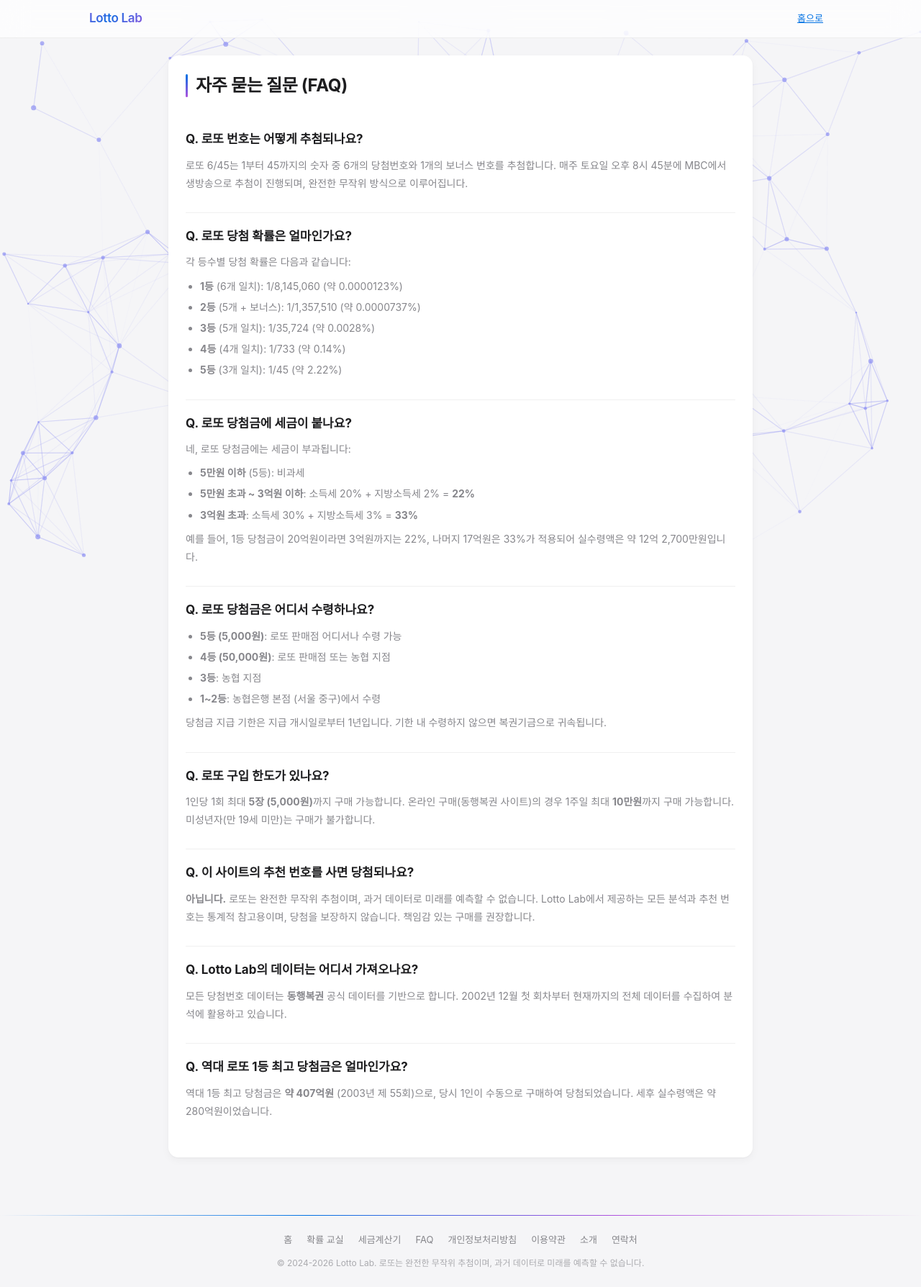
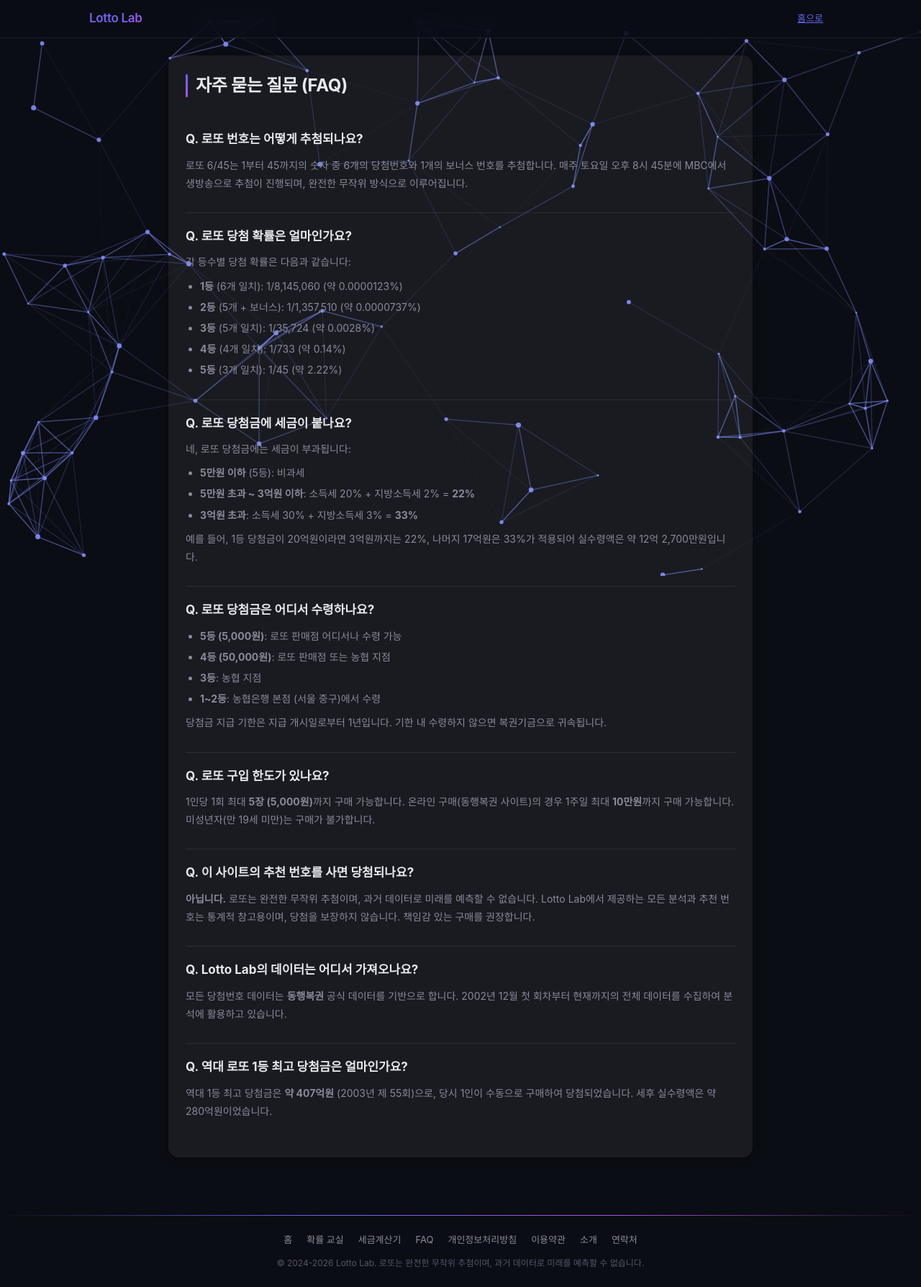
Before and after one commit to dlalsdyd01/lotto-analytics, a Flask app: page /faq in a window 1280 px wide. Shown: the whole page at 72% size. Run offline with Flask 3, Linux system fonts and the light colour scheme; some web fonts are replaced.

Commit message:
Switch to dark theme with vibrant mesh background
- Change base theme to dark navy (#0b0d14)
- Update all CSS variables for dark aesthetic
- Cards use glass-morphism (rgba white overlay)
- Boost mesh particle colors and line thickness
- Header/tab-bar match dark background

Co-Authored-By: Claude Opus 4.6 <noreply@anthropic.com>

```diff
--- a/static/css/style.css
+++ b/static/css/style.css
@@ -1,21 +1,22 @@
 :root {
-    --bg: #f5f5f7;
-    --card: #ffffff;
-    --text: #1d1d1f;
-    --text-2: #86868b;
-    --text-3: #ababaf;
-    --border: rgba(0,0,0,0.06);
-    --accent: #0071e3;
-    --accent-hover: #0077ED;
-    --green: #34c759;
-    --orange: #ff9f0a;
-    --red: #ff3b30;
-    --purple: #af52de;
-    --teal: #30b0c7;
+    --bg: #0b0d14;
+    --card: rgba(255,255,255,0.06);
+    --text: #e8e8ed;
+    --text-2: #8a8a9a;
+    --text-3: #55556a;
+    --border: rgba(255,255,255,0.08);
+    --accent: #6366f1;
+    --accent-hover: #818cf8;
+    --green: #34d399;
+    --orange: #fbbf24;
+    --red: #f87171;
+    --purple: #a78bfa;
+    --teal: #22d3ee;
     --radius: 14px;
     --radius-sm: 10px;
-    --shadow: 0 1px 3px rgba(0,0,0,0.04), 0 4px 12px rgba(0,0,0,0.04);
-    --shadow-hover: 0 2px 8px rgba(0,0,0,0.06), 0 8px 24px rgba(0,0,0,0.06);
+    --shadow: 0 1px 3px rgba(0,0,0,0.3), 0 4px 12px rgba(0,0,0,0.2);
+    --shadow-hover: 0 2px 8px rgba(0,0,0,0.4), 0 8px 24px rgba(0,0,0,0.3);
+    --card-bg: rgba(255,255,255,0.04);
 }
 
 * {
@@ -50,10 +51,7 @@ body {
     height: 100%;
     z-index: -1;
     pointer-events: none;
-    opacity: 0.7;
-}
-[data-theme="dark"] #mesh-bg {
-    opacity: 0.55;
+    opacity: 1;
 }
 
 /* ── Layout Wrapper (사이드바 + 메인) ── */
@@ -126,7 +124,7 @@ body {
 
 /* ── Header ── */
 .header {
-    background: rgba(255,255,255,0.72);
+    background: rgba(11,13,20,0.75);
     backdrop-filter: saturate(180%) blur(20px);
     -webkit-backdrop-filter: saturate(180%) blur(20px);
     border-bottom: 1px solid var(--border);
@@ -190,7 +188,7 @@ body {
 
 /* ── Tab Bar ── */
 .tab-bar-wrap {
-    background: rgba(255,255,255,0.72);
+    background: rgba(11,13,20,0.75);
     backdrop-filter: saturate(180%) blur(20px);
     -webkit-backdrop-filter: saturate(180%) blur(20px);
     border-bottom: 1px solid var(--border);
@@ -2523,14 +2521,14 @@ body {
 
 /* ── 다크모드 ── */
 [data-theme="dark"] {
-    --bg: #1a1a1a;
-    --card: #2a2a2a;
-    --text: #f0f0f0;
-    --text-2: #999;
-    --text-3: #666;
-    --border: rgba(255,255,255,0.08);
-    --shadow: 0 1px 3px rgba(0,0,0,0.2), 0 4px 12px rgba(0,0,0,0.15);
-    --shadow-hover: 0 2px 8px rgba(0,0,0,0.3), 0 8px 24px rgba(0,0,0,0.2);
+    --bg: #060810;
+    --card: rgba(255,255,255,0.04);
+    --text: #f0f0f5;
+    --text-2: #7a7a8e;
+    --text-3: #4a4a5e;
+    --border: rgba(255,255,255,0.06);
+    --shadow: 0 1px 3px rgba(0,0,0,0.4), 0 4px 12px rgba(0,0,0,0.3);
+    --shadow-hover: 0 2px 8px rgba(0,0,0,0.5), 0 8px 24px rgba(0,0,0,0.4);
 }
 
 
--- a/templates/base.html
+++ b/templates/base.html
@@ -136,8 +136,8 @@ function toggleDark(){
     function draw(){
         ctx.clearRect(0,0,w,h);
         const dark=isDark();
-        const dotColor=dark?'rgba(99,102,241,0.9)':'rgba(99,102,241,0.7)';
-        const lineColor=dark?'rgba(99,102,241,{a})':'rgba(99,102,241,{a})';
+        const dotColor=dark?'rgba(129,140,248,1)':'rgba(129,140,248,0.9)';
+        const lr=129,lg=140,lb=248;
 
         // update positions
         for(const p of pts){
@@ -153,10 +153,10 @@ function toggleDark(){
                 const dy=pts[i].y-pts[j].y;
                 const d=Math.sqrt(dx*dx+dy*dy);
                 if(d<DIST){
-                    const a=(1-d/DIST)*0.6;
+                    const a=(1-d/DIST)*0.8;
                     ctx.beginPath();
-                    ctx.strokeStyle=dark?`rgba(99,102,241,${a})`:`rgba(99,102,241,${a})`;
-                    ctx.lineWidth=1.2;
+                    ctx.strokeStyle=`rgba(${lr},${lg},${lb},${a})`;
+                    ctx.lineWidth=1.5;
                     ctx.moveTo(pts[i].x,pts[i].y);
                     ctx.lineTo(pts[j].x,pts[j].y);
                     ctx.stroke();
```
